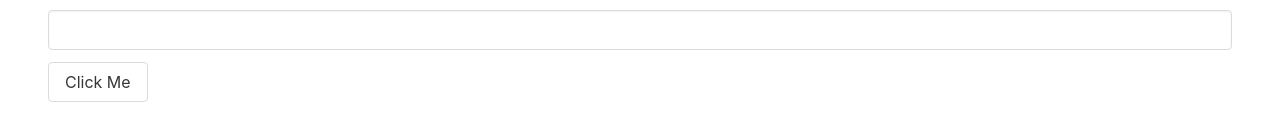
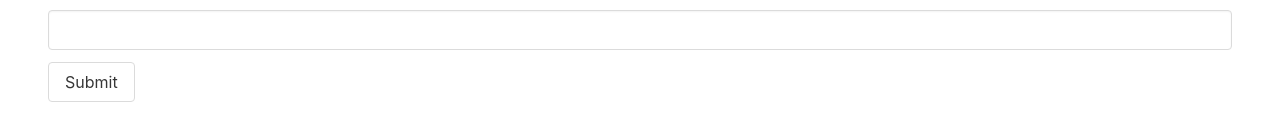
Before and after one commit to levkarma/share-private-repository-by-link, a Vue app: page /#/private-repos/1/1 in a window 1280 px wide. Shown: the part 242-382 px from the top of the page. Built offline with nearby package versions, Linux system fonts and the light colour scheme.

Commit message:
fix: better success message

```diff
--- a/src/components/AddCollaborator.vue
+++ b/src/components/AddCollaborator.vue
@@ -12,10 +12,11 @@
       <b-input v-model="secret"></b-input>
     </b-field>
     <section class="mb-4">
-      <b-button @click="clickMe">Click Me</b-button>
+      <b-button @click="clickMe">Submit</b-button>
     </section>
     <b-message type="is-success" v-if="success">
-      Successfully invited you to be a collaborator. Please visit
+      Successfully invited you to be a collaborator. Please log into Github and
+      visit
       <strong
         ><a :href="fullGithubRepoUrl">{{ fullGithubRepoUrl }}</a></strong
       >
@@ -24,7 +25,8 @@
       to accept the invitation.
     </b-message>
     <b-message type="is-danger" v-if="failure"
-      >Please ensure the username and secret are valid.</b-message
+      >Please ensure the username and secret are valid and that you are not
+      already a collaborator.</b-message
     >
   </section>
 </template>
```
